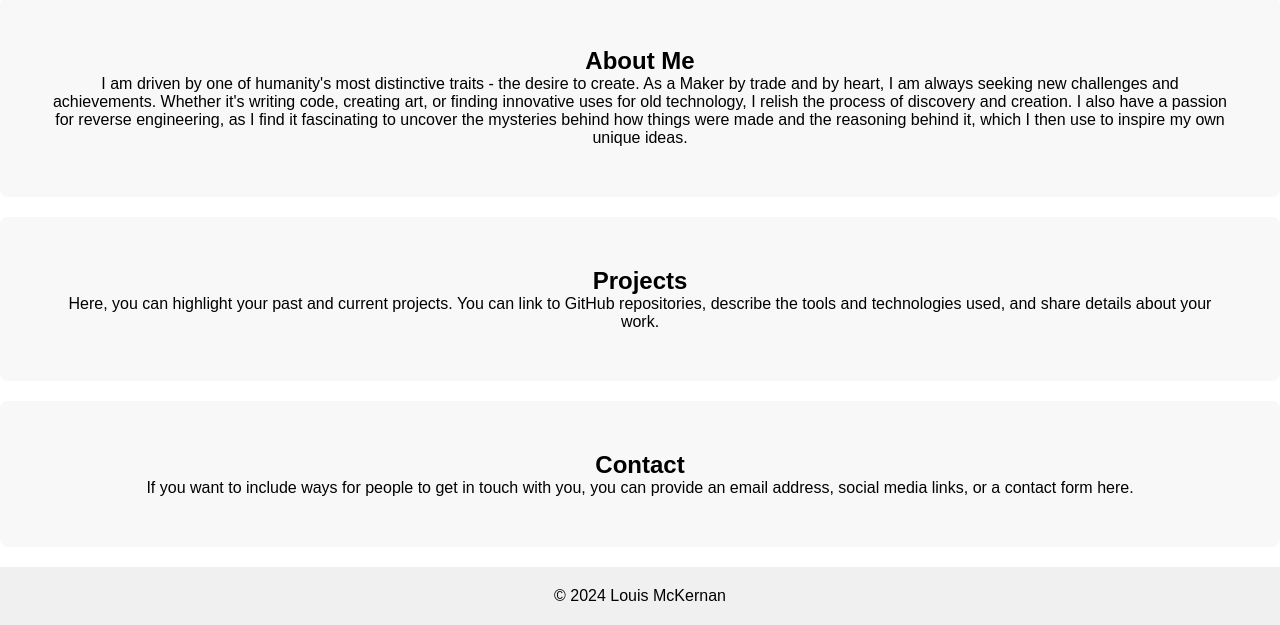
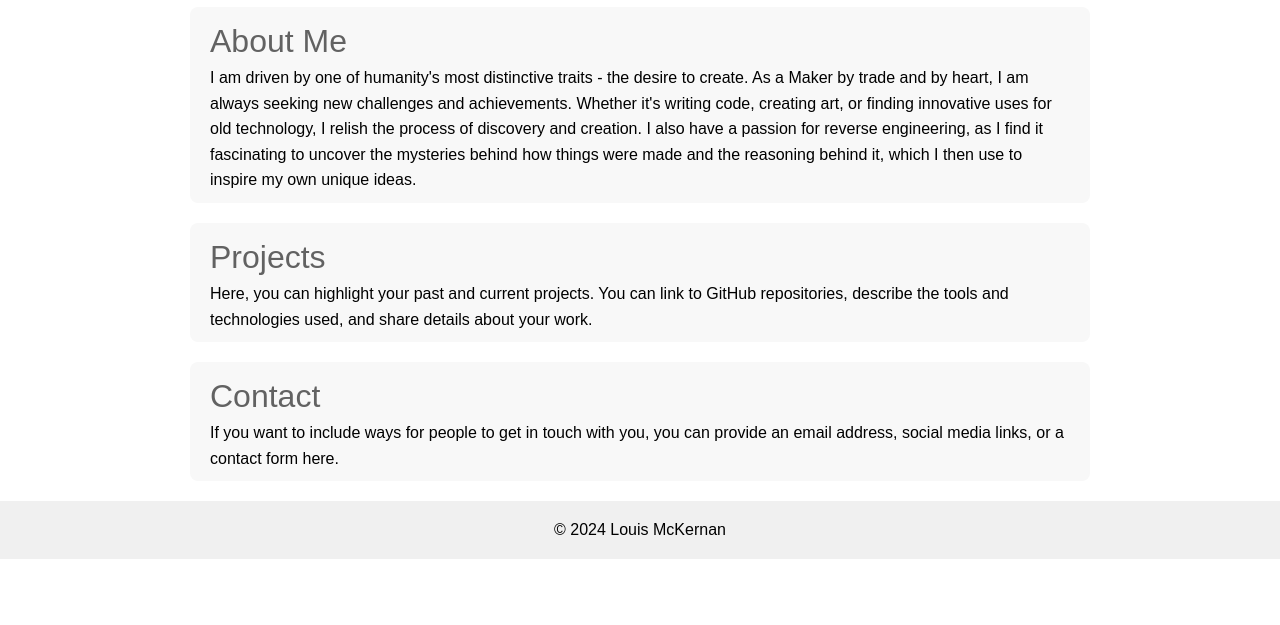
Before and after one commit to Louis-McKernan/folio, a plain HTML site: page main.html in a window 1280 px wide. Shown: the part 257-882 px from the top of the page. After the commit the page ends 816 px from the top, so only its background shows below. Drawn offline with Linux system fonts and the light colour scheme.

Commit message:
Updated formatting
new formatting

```diff
--- a/main.html
+++ b/main.html
@@ -33,19 +33,19 @@
   <main>
     <!-- About Section -->
     <section id="about" class="section">
-      <h2>About Me</h2>
+      <h22>About Me</h22>
       <p>I am driven by one of humanity's most distinctive traits - the desire to create. As a Maker by trade and by heart, I am always seeking new challenges and achievements. Whether it's writing code, creating art, or finding innovative uses for old technology, I relish the process of discovery and creation. I also have a passion for reverse engineering, as I find it fascinating to uncover the mysteries behind how things were made and the reasoning behind it, which I then use to inspire my own unique ideas.</p>
     </section>
 
     <!-- Projects Section -->
     <section id="projects" class="section">
-      <h2>Projects</h2>
+      <h22>Projects</h22>
       <p>Here, you can highlight your past and current projects. You can link to GitHub repositories, describe the tools and technologies used, and share details about your work.</p>
     </section>
 
     <!-- Contact Section -->
     <section id="contact" class="section">
-      <h2>Contact</h2>
+      <h22>Contact</h22>
       <p>If you want to include ways for people to get in touch with you, you can provide an email address, social media links, or a contact form here.</p>
     </section>
   </main>
--- a/styles/styles.css
+++ b/styles/styles.css
@@ -71,16 +71,31 @@ header {
   padding: 10px;
 }
 
+h22 {
+  font-size: 2rem; /* Adjust as needed for size */
+  margin-top: 0px; /* Reduce space above the heading */
+  margin-bottom: 30px; /* Optional: Adjust the space below the heading */
+  line-height: 1.5; /* Adjust line height */
+  opacity: 0.6; /* Adjust for slight transparency */
+}
+
+
+
 /* Section styles */
 .section {
   width: 100%;
-  padding: 50px;
-  text-align: center;
+  max-width: 900px; /* Limit the width for better readability */
+  margin: 0 auto; /* Center the section horizontally */
+  padding: 10px 20px; /* Add padding, with extra on the sides */
+  text-align: left; /* Align text to the left */
   background-color: var(--section-bg); /* Consistent background for all sections */
+  margin-top: 10px;
   margin-bottom: 20px;
   border-radius: 8px; /* Softened edges for all sections */
   color: var(--text); /* Consistent text color for all sections */
+  line-height: 1.6; /* Increase line height for readability */
 }
+
 
 /* Theme Toggle */
 .theme-toggle {
```
Also changed, not shown: about.html (+1 -1 lines).
